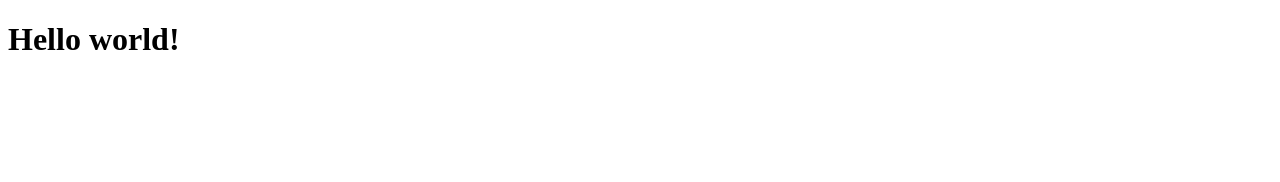
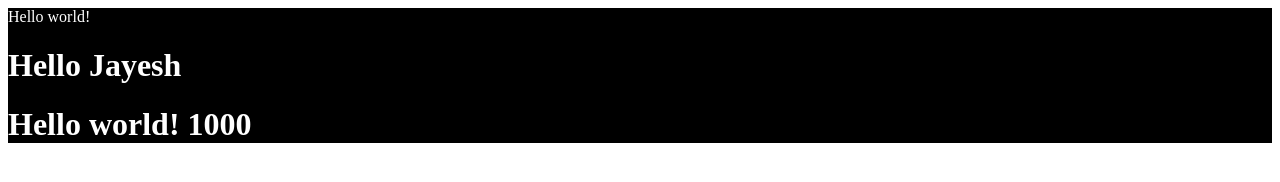
Before and after one commit to jayesh125/React, a React app: page / in a window 1280 px wide. Built offline with nearby package versions, Linux system fonts and the light colour scheme.

Commit message:
About functional component

```diff
--- a/App.js
+++ b/App.js
@@ -1,8 +1,38 @@
-import React from 'react';
-import ReactDOM from 'react-dom/client';
+import React, { Component } from "react";
+import ReactDOM from "react-dom/client";
 
-const heading = React.createElement('h1', {}, 'Hello world!');
+// React Element
+const heading = React.createElement("h1", { id: "heading" }, "Hello world!");
+console.log(heading);
 
-const root = ReactDOM.createRoot(document.getElementById('root'));
+// JSX - it is not HTML in JS (It is HTML like syntax)
+const jsxheading = <h1 id="heading">Hello world!</h1>;
+console.log(jsxheading);
 
-root.render(heading);
+const title = {
+    text: "Hello world!",
+    id: "heading"
+};
+
+// Functional Component
+const HeadingComponent = () => {
+    return <h1 id="heading1">Hello Jayesh</h1>;
+};
+
+const num = 1000;
+const HeadingComponent2 = () => {
+    // same way to declare without return keyword
+    return (
+        <div className="container">
+            {title.text}
+            <HeadingComponent />
+            <h1 id="heading">Hello world! {num}</h1>
+        </div>
+    );
+};
+
+// This is how you should render functional Component
+
+const root = ReactDOM.createRoot(document.getElementById("root"));
+
+root.render(<HeadingComponent2 />);
--- /dev/null
+++ b/index.css
@@ -0,0 +1,9 @@
+#root{
+    background-color: rgb(0, 0, 0);
+    color: rgb(255, 255, 255);
+}
+
+.container{
+    background-color: rgb(0, 0, 0);
+    color: rgb(255, 255, 255);
+}
--- a/index.html
+++ b/index.html
@@ -4,9 +4,12 @@
     <meta charset="UTF-8">
     <meta name="viewport" content="width=device-width, initial-scale=1.0">
     <title>React App</title>
+    <link rel="stylesheet" href="index.css">
 </head>
 <body>
-    <div id="root"></div>
+    <div id="root">
+         <h1>Not Rendered</h1> <!-- this is good practice because when rendring is not done properly then it will shown -->
+    </div>
     <script src="./App.js" type="module"></script>
 </body>
 </html>
--- a/package.json
+++ b/package.json
@@ -2,8 +2,9 @@
   "name": "react-dev",
   "version": "1.0.0",
   "description": "This is React Learning",
-  "main": "App.js",
   "scripts": {
+    "start": "parcel index.html",
+    "build": "parcel build index.html",
     "test": "jest"
   },
   "repository": {
```
